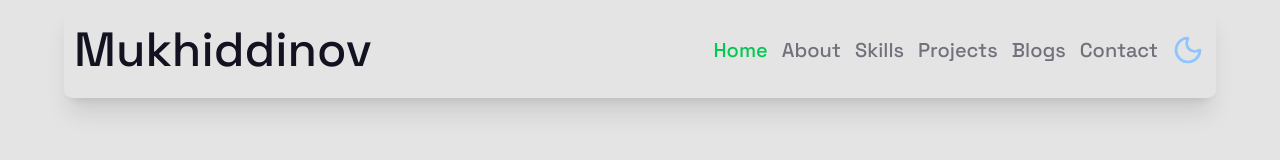
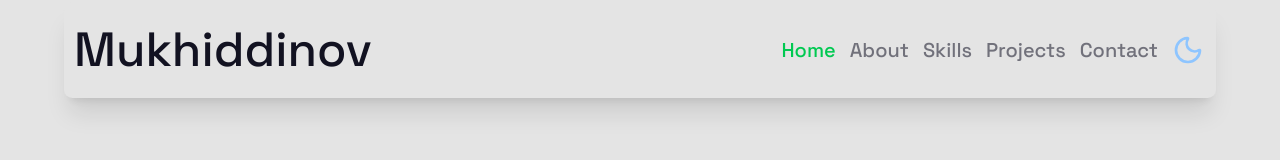
Before and after one commit to nurmuhammadxon/portfolio, a Next.js app: page / in a window 1280 px wide. Shown: the top 160 px of the page. Built offline with nearby package versions, Linux system fonts and the light colour scheme.

Commit message:
SEO o'zgartirildi va Blog sahifasi vaqtinchalikka muzlatildi.

```diff
--- a/app/(root)/blogs/page.tsx
+++ b/app/(root)/blogs/page.tsx
@@ -1,4 +1,9 @@
 import React from 'react'
+import { Metadata } from 'next'
+
+export const metadata: Metadata = {
+	title: 'Blogs',
+}
 
 function BlogsPage() {
 	return (
--- a/app/layout.tsx
+++ b/app/layout.tsx
@@ -18,9 +18,10 @@ const workSans = Work_Sans({
 })
 
 export const metadata: Metadata = {
-	title: 'Mukhiddinov Nurmukhammadkhon',
-	description: 'Portfolio web site',
+  title: 'Muhiddinov – Portfolio',
+  description: 'Nurmuhammadxon Muhiddinovning shaxsiy portfoliysi',
 }
+
 
 export default function RootLayout({ children }: ChildProps) {
 	return (
--- a/constants/index.ts
+++ b/constants/index.ts
@@ -17,10 +17,10 @@ export const navLinks = [
 		name: 'Projects',
 		slug: '/projects',
 	},
-	{
-		name: 'Blogs',
-		slug: '/blogs',
-	},
+	// {
+	// 	name: 'Blogs',
+	// 	slug: '/blogs',
+	// },
 	{
 		name: 'Contact',
 		slug: '/contact',
```
Also changed, not shown: 1 other file (tests, documents, lock files or other folders).
